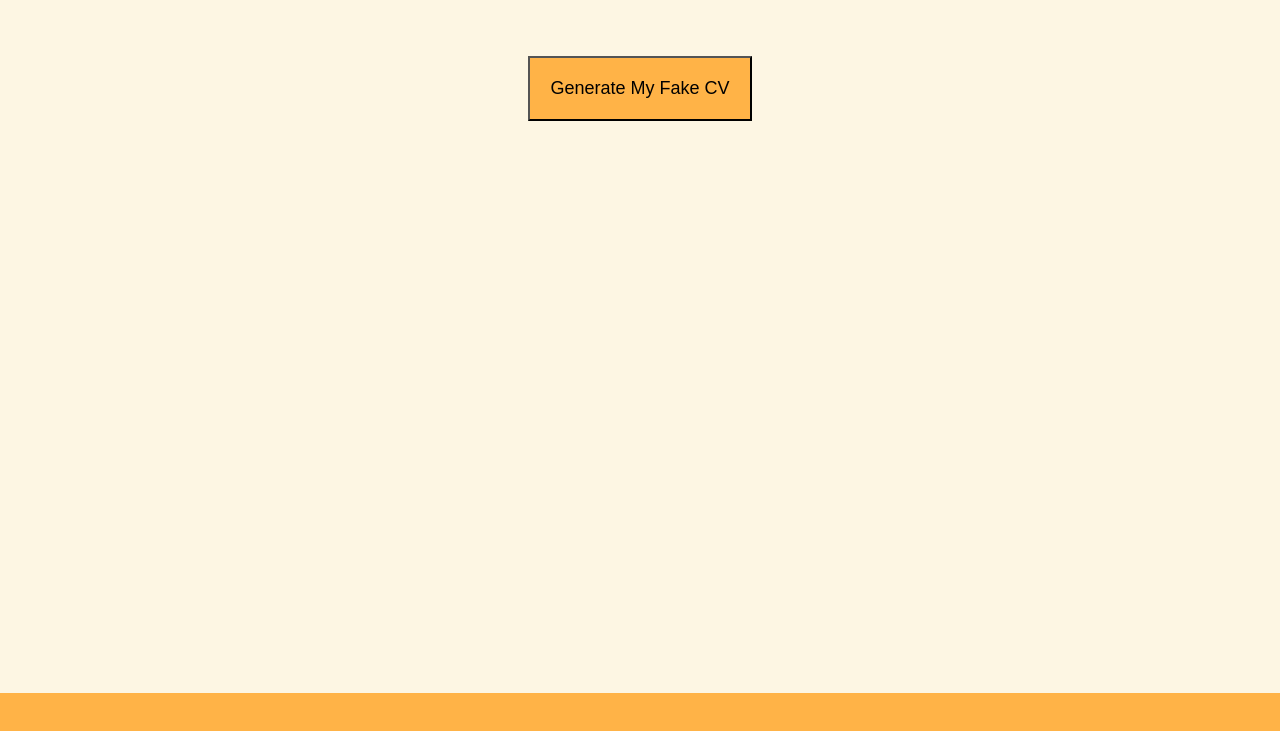
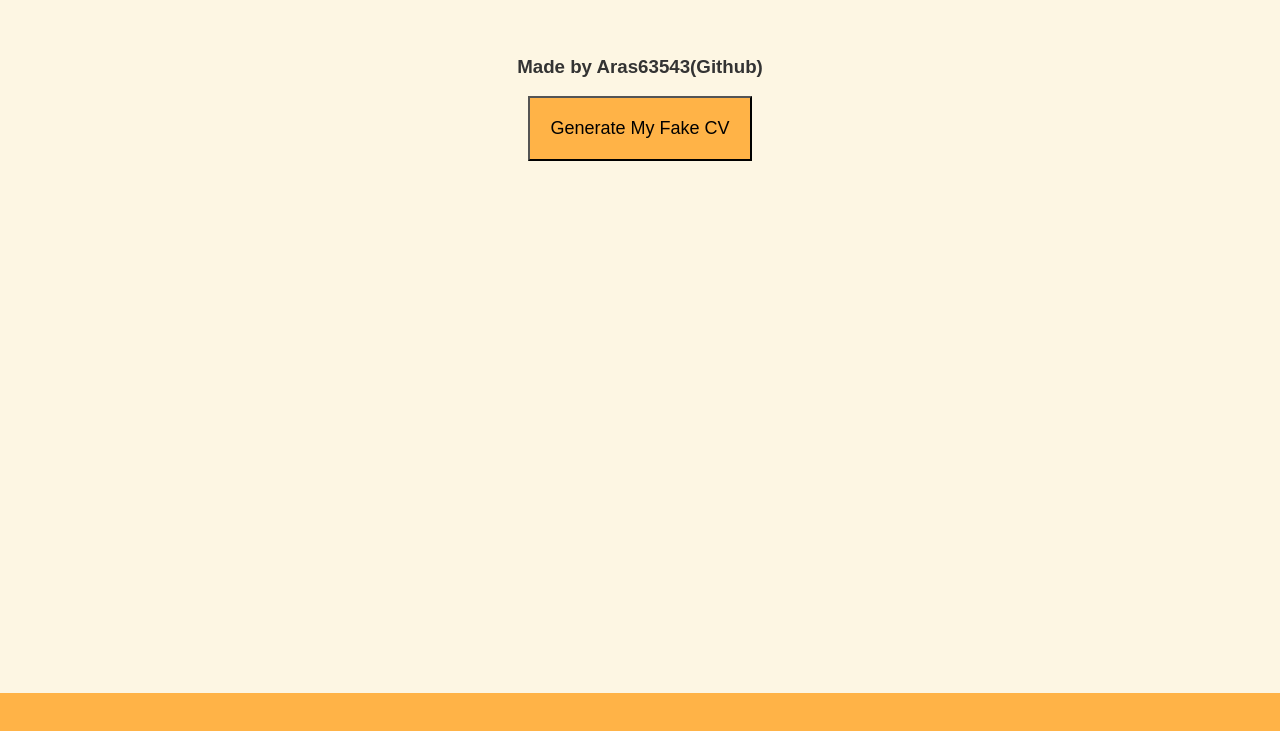
Before and after one commit to Aras63543/NotReallyHired, a plain HTML site: page index.html in a window 1280 px wide. Shown: the part 61-792 px from the top of the page. Drawn offline with Linux system fonts and the light colour scheme.

Commit message:
Update index.html

```diff
--- a/index.html
+++ b/index.html
@@ -8,7 +8,7 @@
 <body style="background-color: #fdf6e3; color: #333;">
     <h1 style="text-align: center; font-family: Arial,sans-serif;">NotReallyHired</h1>
     <br>
-    <h3 style="text-align: center; font-family: Arial,sans-serif;>Made by Aras63543(Github)</h3>
+    <h3 style="text-align: center; font-family: Arial,sans-serif; ">Made by Aras63543(Github)</h3>
     <div style="display: flex; justify-content: center;"><button onclick="generateCV()"  style="background-color: #ffb347; padding: 20px; font-size: large;">Generate My Fake CV</button></div>
     <br>
     <div id="cv" style="text-align: center; font-family: Arial,sans-serif; "></div>
```
